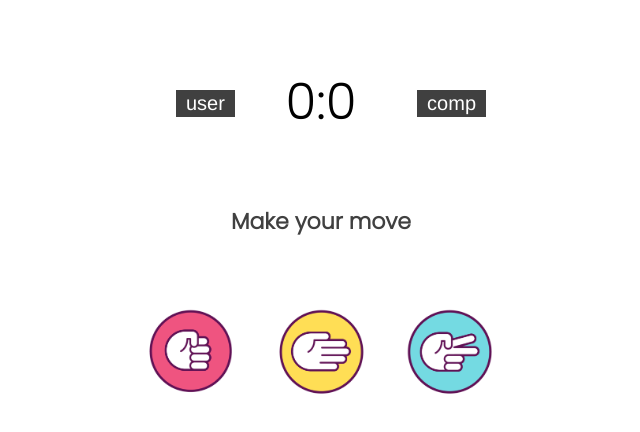
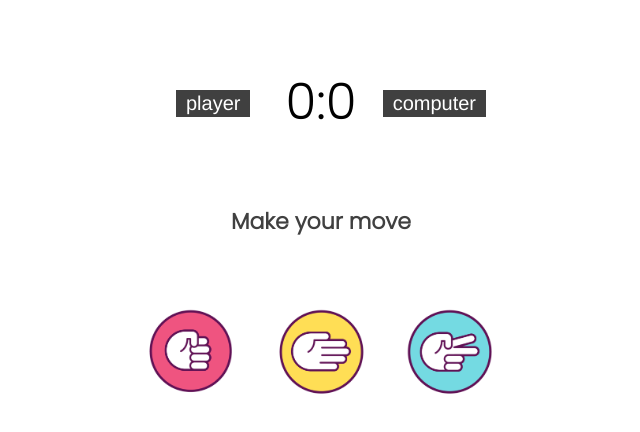
Before and after one commit to cwang1996/RockPaperScissors, a plain HTML site: page index.html in a window 1280 px wide. Shown: the part 248-680 px from the top of the page, without its empty margins (319-959 px from the left). Drawn offline with Linux system fonts and the light colour scheme.

Commit message:
Update index.html

```diff
--- a/index.html
+++ b/index.html
@@ -14,8 +14,8 @@
     </div>
 
     <div class="score">
-        <div id="user-label" class="badge">user</div>
-        <div id="comp-label" class="badge">comp</div>
+        <div id="user-label" class="badge">player</div>
+        <div id="comp-label" class="badge">computer</div>
         <span id="user-score">0</span>:<span id="computer-score">0</span>
     </div>
 
```
